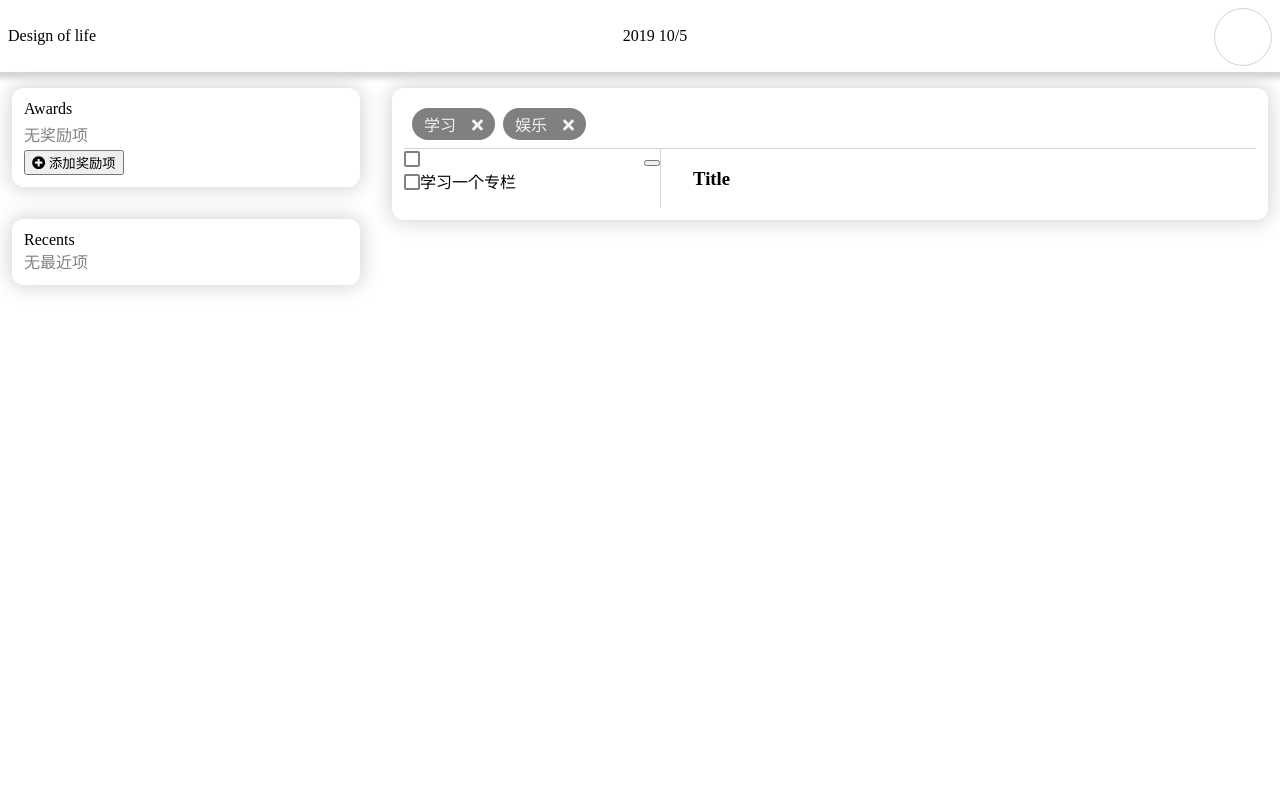
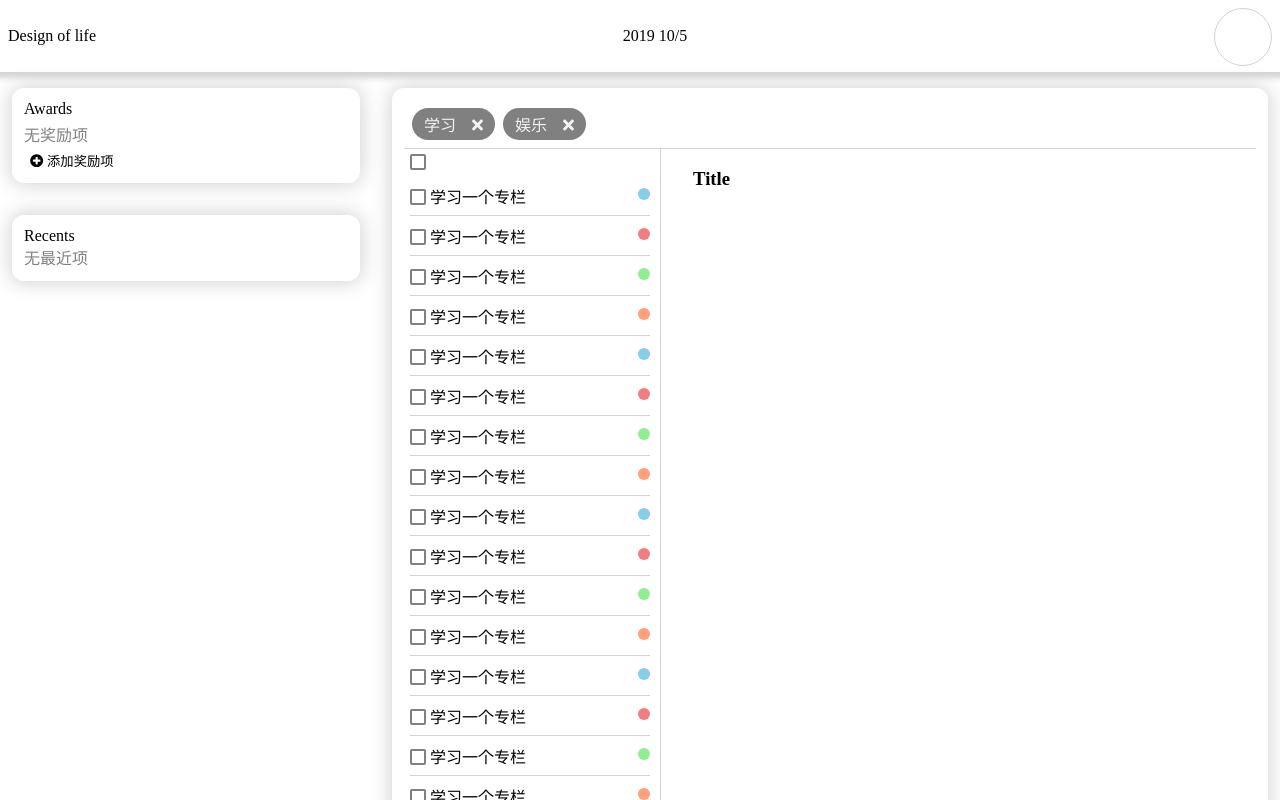
Before and after one commit to codimiracle/design-of-life-frontend, a Next.js app: page / in a window 1280 px wide. Shown: the top 800 px of the page. Built offline with nearby package versions, Linux system fonts and the light colour scheme.

Commit message:
polish some component

```diff
--- a/components/life-design-list.js
+++ b/components/life-design-list.js
@@ -1,22 +1,61 @@
 import Checkbox from "./ui/checkbox";
 
-const statusColorMap = {
-    'default': 'white',
-    // today
-    '1': 'lightblue',
-    // finish
-    '2': 'lightgreen',
-};
+const statusTextMap = {
+    '0': 'pending',
+    '1': 'today',
+    '2': 'longterm',
+    '3': 'finish'
+}
 const LifeDesignItem = (props) => {
     const lifeDesign = props.lifeDesign;
     return (
-        <li>
-            <div>
-                <Checkbox />{lifeDesign.title}
-            </div>
+        <li className={`--${statusTextMap[lifeDesign.status] || 'invalid'}`}>
+            <Checkbox label={lifeDesign.title} />
+            <div className="dot" />
             <style jsx>{`
-                .li {
-                    background-color: ${statusColorMap[lifeDesign.status || 'default']};
+                .dot {
+                    display: inline-block;
+                    width: 12px;
+                    height: 12px;
+                    border-radius: 6px;
+                    margin-top: 4px;
+                    float: right;
+                    transition: all 200ms linear;
+                }
+                li {
+                    padding: 6px;
+                    transition: all 200ms linear;
+                }
+                li:focus-within {
+                    outline: 1px solid deepskyblue;
+                }
+                li:hover {
+                    background-color: lightgrey;
+                }
+                li + li::before {
+                    content: '';
+                    display: block;
+                    border-top: 1px solid lightgrey;
+                    position: relative;
+                    top: -8px;
+                }
+                li + li {
+                    margin-top: 3px;
+                }
+                li:hover .dot {
+                    box-shadow: 0 0 4px 4px grey;
+                }
+                li.--pending .dot{
+                    background-color: skyblue;
+                }
+                li.--today .dot {
+                    background-color: lightcoral;
+                }
+                li.--longterm .dot {
+                    background-color: lightgreen;
+                }
+                li.--finish .dot {
+                    background-color: lightsalmon;
                 }
             `}</style>
         </li>
--- a/components/life-design-panel.js
+++ b/components/life-design-panel.js
@@ -16,16 +16,21 @@ const categories = [
         name: "娱乐"
     }
 ];
-const lifeDesigns = [
-    {
-        id: 3234,
-        title: "学习一个专栏",
-        status: 1,
-        content: "### Title",
-        isMarkdown: true,
-        isHtml: false
+function testData() {
+    var arr = new Array();
+    for (var i = 0; i < 100; i++) {
+        arr.push({
+            id: i,
+            title: "学习一个专栏",
+            status: i % 4,
+            content: "### Title",
+            isMarkdown: true,
+            isHtml: false
+        })
     }
-];
+    return arr;
+}
+const lifeDesigns = testData();
 const LifeDesignPanel = (props) => {
     const onCategorySelected = () => {
 
@@ -37,8 +42,12 @@ const LifeDesignPanel = (props) => {
             </div>
             <div className="life-design-viewer">
                 <aside>
-                    <OptionBar title={<Checkbox />} operator={<Button />}/>
-                    <LifeDesignList lifeDesigns={lifeDesigns} />
+                    <section className="option-bar-wrapper">
+                        <OptionBar title={<Checkbox />} operator={<Button icon="bars" />}/>
+                    </section>
+                    <section className="life-design-list-wrapper">
+                        <LifeDesignList className="life-design-list" lifeDesigns={lifeDesigns} />
+                    </section>
                 </aside>
                 <article>
                     <LifeDesignDetails lifeDesign={lifeDesigns[0]} />
@@ -46,7 +55,14 @@ const LifeDesignPanel = (props) => {
             </div>
             <style jsx>{`
                 aside {
-                    padding-right 12px;
+                    padding-top: 3px;
+                }
+                .option-bar-wrapper {
+                    padding: 0 6px;
+                }
+                .life-design-list-wrapper {
+                    padding-top: 6px;
+                    padding-right: 4px;
                 }
                 .life-design-category-tabs {
                     border-bottom: 1px solid lightgrey;
--- a/components/ui/button.js
+++ b/components/ui/button.js
@@ -5,7 +5,8 @@ const Button = (props) => (
         <button onClick={props.onClick}>{props.icon && <Icon name={props.icon}/>} {props.children}</button>
         <style jsx>{`
             button {
-                background:
+                background: white;
+                border: none;
             }
         `}</style>
     </>
```
